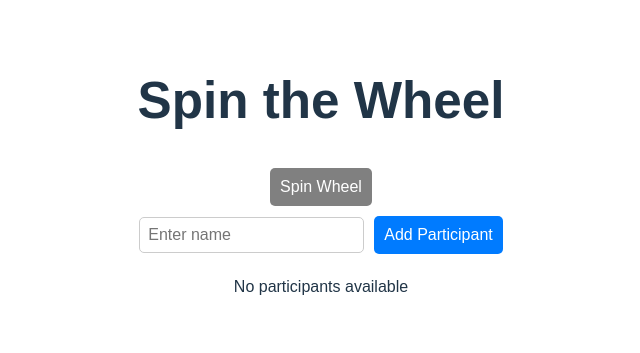
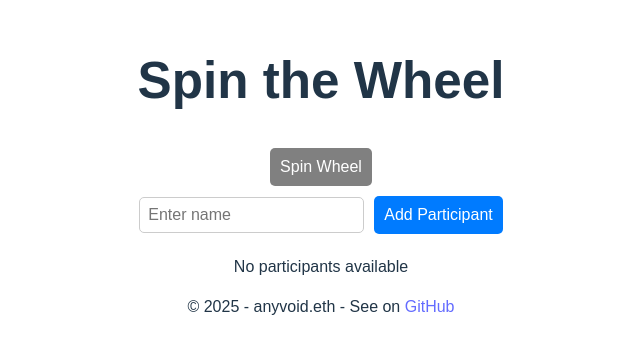
Before and after one commit to NicolasMugnier/spin-wheel-anyvoid-eth, a React (Vite) app: page / in a window 1280 px wide. Shown: the part 223-576 px from the top of the page, without its empty margins (319-959 px from the left). Built offline with nearby package versions, Linux system fonts and the light colour scheme.

Commit message:
chore(footer): add credits

```diff
--- a/src/App.tsx
+++ b/src/App.tsx
@@ -43,7 +43,7 @@ function App(): JSX.Element {
           />
       }
       <h1>Spin the Wheel</h1>
-      {selectedLabel && <h2>Winner: {selectedLabel} {emojis[Math.floor(Math.random() * emojis.length)]}</h2>}
+      {selectedLabel && <h2>Congratulations {selectedLabel} {emojis[Math.floor(Math.random() * emojis.length)]}</h2>}
       <button onClick={spinWheel} disabled={labels.length === 0 || spinning}>
         Spin Wheel
       </button><br/>
@@ -86,6 +86,9 @@ function App(): JSX.Element {
           </li>
         ))}
       </ul>
+      <footer className="footer">
+        <p>&copy; 2025 - anyvoid.eth - See on <a href="https://github.com/NicolasMugnier/spin-wheel-anyvoid-eth">GitHub</a></p>
+      </footer>
     </div>
   );
 }
```
